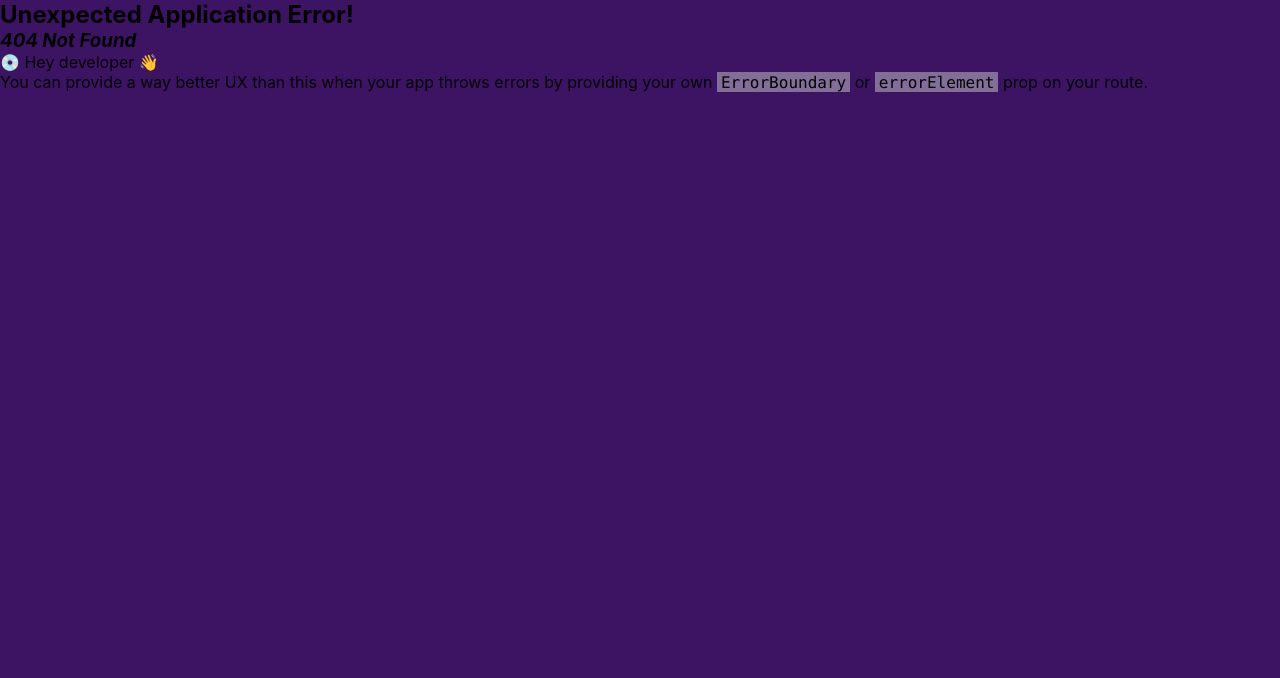
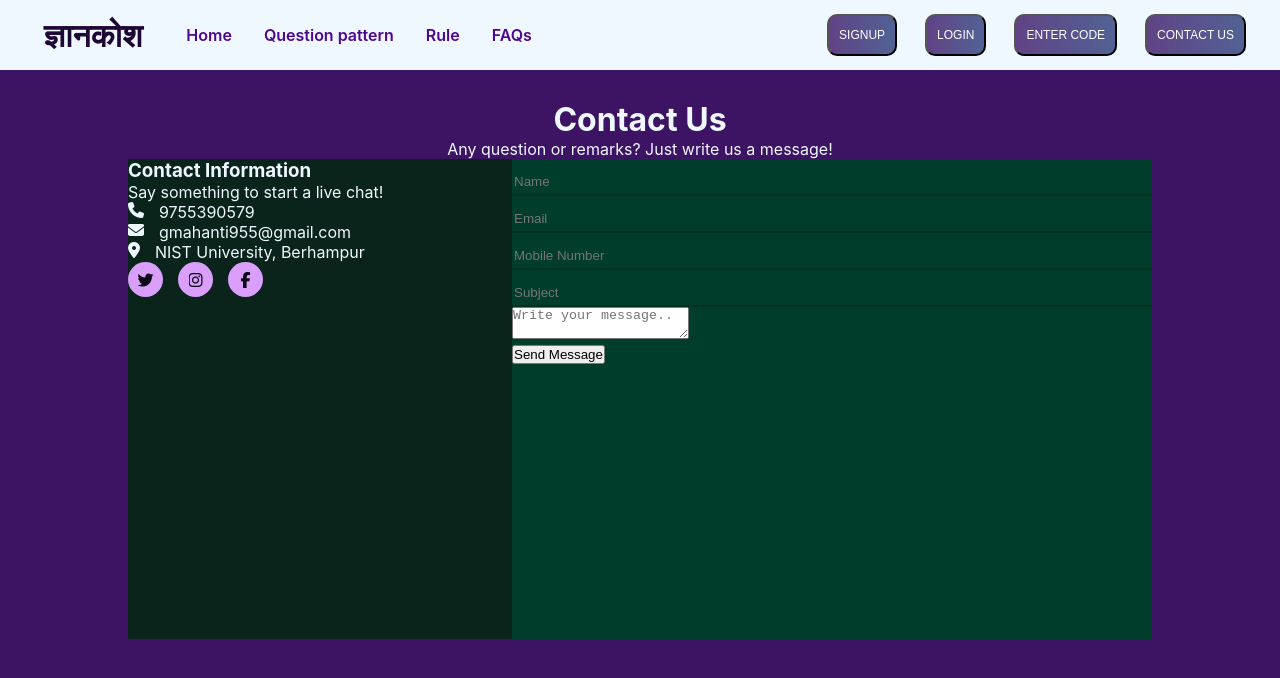
Before and after one commit to payalbhattamisra/Online_quiz, a React (Create React App) app in the folder quiz/: page /Contact in a window 1280 px wide. Before the commit this address had no page. Shown: the top 678 px of the page. Built offline with nearby package versions, Linux system fonts and the light colour scheme.

Commit message:
add contact

```diff
--- /dev/null
+++ b/quiz/src/Components/Contact/Contact.css
@@ -0,0 +1,28 @@
+.contact{
+        height: 100vh;
+    color: aliceblue;
+    display: flex;
+    flex-direction: column;
+    align-items: center;
+    padding-top: 100px;
+}
+.contactUs{
+    display: flex;
+    width: 100%;
+    justify-content: center;
+}
+.contactInfo{
+    width: 30%;
+    height: 60vh;
+    background-color: rgb(10, 35, 27);
+
+}
+.contactInfo>div{
+    display: flex;
+    gap: 15px;
+}
+.contacyMsg{
+width: 50%;
+background-color: rgb(0, 61, 42);
+
+}
--- /dev/null
+++ b/quiz/src/Components/Contact/Contact.jsx
@@ -0,0 +1,115 @@
+import React, { useState } from "react";
+import "./Contact.css";
+function Contact() {
+  const [name, setName] = useState("");
+  const [email, setEmail] = useState("");
+  const [message, setMessage] = useState("");
+  const [number, setNumber] = useState("");
+  const [subject, setSubject] = useState("");
+
+  return (
+    <>
+      <link
+        rel="stylesheet"
+        href=" https://cdnjs.cloudflare.com/ajax/libs/font-awesome/6.5.1/css/all.min.css"
+      />
+
+      <div className="contact">
+        <h1>Contact Us</h1>
+        <p>Any question or remarks? Just write us a message!</p>
+        <div className="contactUs">
+          <div className="contactInfo">
+            <h3>Contact Information</h3>
+            <p>Say something to start a live chat!</p>
+            <div>
+              <i class="fa-solid fa-phone"></i>
+              <p>9755390579</p>
+            </div>
+            <div>
+              <i class="fa-solid fa-envelope"></i>
+              <p>gmahanti955@gmail.com</p>
+            </div>
+            <div>
+              <i class="fa-solid fa-location-dot"></i>
+              <p>NIST University, Berhampur</p>
+            </div>
+            <div>
+              <div>
+                <a className="socialMediaSite" href="/">
+                  <i className="fa-brands fa-twitter "></i>
+                </a>
+              </div>
+              <div>
+                <a className="socialMediaSite" href="/">
+                  <i className="fa-brands fa-instagram"></i>
+                </a>
+              </div>
+              <div>
+                <a className="socialMediaSite" href="/">
+                  <i className="fa-brands fa-facebook-f"></i>
+                </a>
+              </div>
+            </div>
+          </div>
+          <div className="contacyMsg">
+            <form action="">
+              <div className="signInput">
+                <input
+                  type="text"
+                  id="name"
+                  value={name}
+                  onChange={(e) => setName(e.target.value)}
+                  required
+                  placeholder="Name"
+                />
+              </div>
+              <div className="signInput">
+                <input
+                  type="text"
+                  id="email"
+                  value={email}
+                  onChange={(e) => setEmail(e.target.value)}
+                  required
+                  placeholder="Email"
+                />
+              </div>
+              <div className="signInput">
+                <input
+                  type="text"
+                  id="number"
+                  value={number}
+                  onChange={(e) => setNumber(e.target.value)}
+                  required
+                  placeholder="Mobile Number"
+                />
+              </div>
+              <div className="signInput">
+                <input
+                  type="text"
+                  id="subject"
+                  value={subject}
+                  onChange={(e) => setSubject(e.target.value)}
+                  required
+                  placeholder="Subject"
+                />
+              </div>
+              <div>
+                <textarea
+                  type="text"
+                  id="message"
+                  value={message}
+                  onChange={(e) => setMessage(e.target.value)}
+                  required
+                  placeholder="Write your message.."
+                />
+              </div>
+              <button>Send Message</button>
+            </form>
+          </div>
+        </div>
+      </div>
+    </>
+  );
+}
+
+export default Contact;
--- a/quiz/src/Components/LoginPage/LoginPage.jsx
+++ b/quiz/src/Components/LoginPage/LoginPage.jsx
@@ -8,7 +8,7 @@ import {
 } from "firebase/auth";
 import { auth } from "../../firebase";
 import { NavLink, useNavigate } from "react-router-dom";
-import { getFirestore, doc, getDoc } from "firebase/firestore"; // Firestore import
+import { getFirestore, doc, getDoc } from "firebase/firestore";
 import "./LoginPage.css";
 
 const db = getFirestore();
--- a/quiz/src/Components/Navbar/Navbar.jsx
+++ b/quiz/src/Components/Navbar/Navbar.jsx
@@ -11,6 +11,10 @@ function Navbar() {
    const Loginp=()=>{
     window.location.href='./Loginp'
    }
+
+   const Contact=()=>{
+    window.location.href='./Contact'
+   }
   return (
     <div className='nav'>
     <div className="logo">
@@ -23,7 +27,7 @@ function Navbar() {
        <Link className='options' to="hero" smooth={true} offset={-70} duration={50} onClick={closeMenu}>FAQs</Link>
       </div>
       <div className="btn">
-        <button className='btn1' >Contact us</button>
+        <button className='btn1'onClick={Contact}>Contact us</button>
         <button className='btn1'>Enter Code</button>
         <button className='btn1'onClick={Loginp}>Login</button>
         <button className='btn1'onClick={Signup}>Signup</button>
--- a/quiz/src/index.js
+++ b/quiz/src/index.js
@@ -16,6 +16,7 @@ import {
 import QuizQuestionDetails from './Components/QuizQuestionDetails/QuizQuestionDetails';
 import Deshbord from './Components/Deshbord/Deshbord';
 import Data from './Components/Data/QuizQuestion';
+import Contact from './Components/Contact/Contact';
 // const router = createBrowserRouter([
 //   {
 //     path: "/",
@@ -66,6 +67,10 @@ const router = createBrowserRouter([
       {
         path:"Start_Quiz",
         element:<Data/>,
+      },
+      {
+        path:"Contact",
+        element:<Contact/>,
       }
     ]
   }
```
